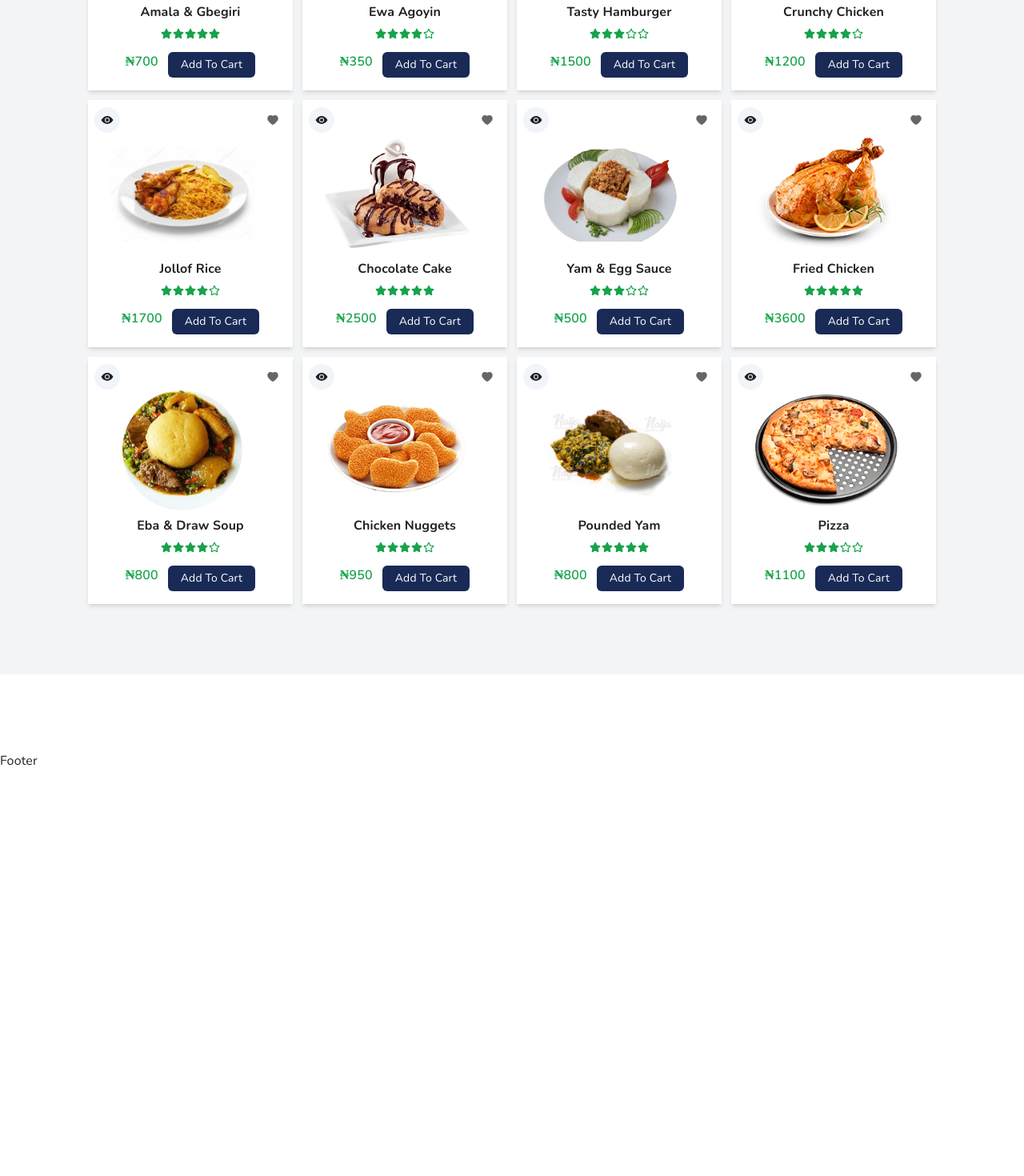
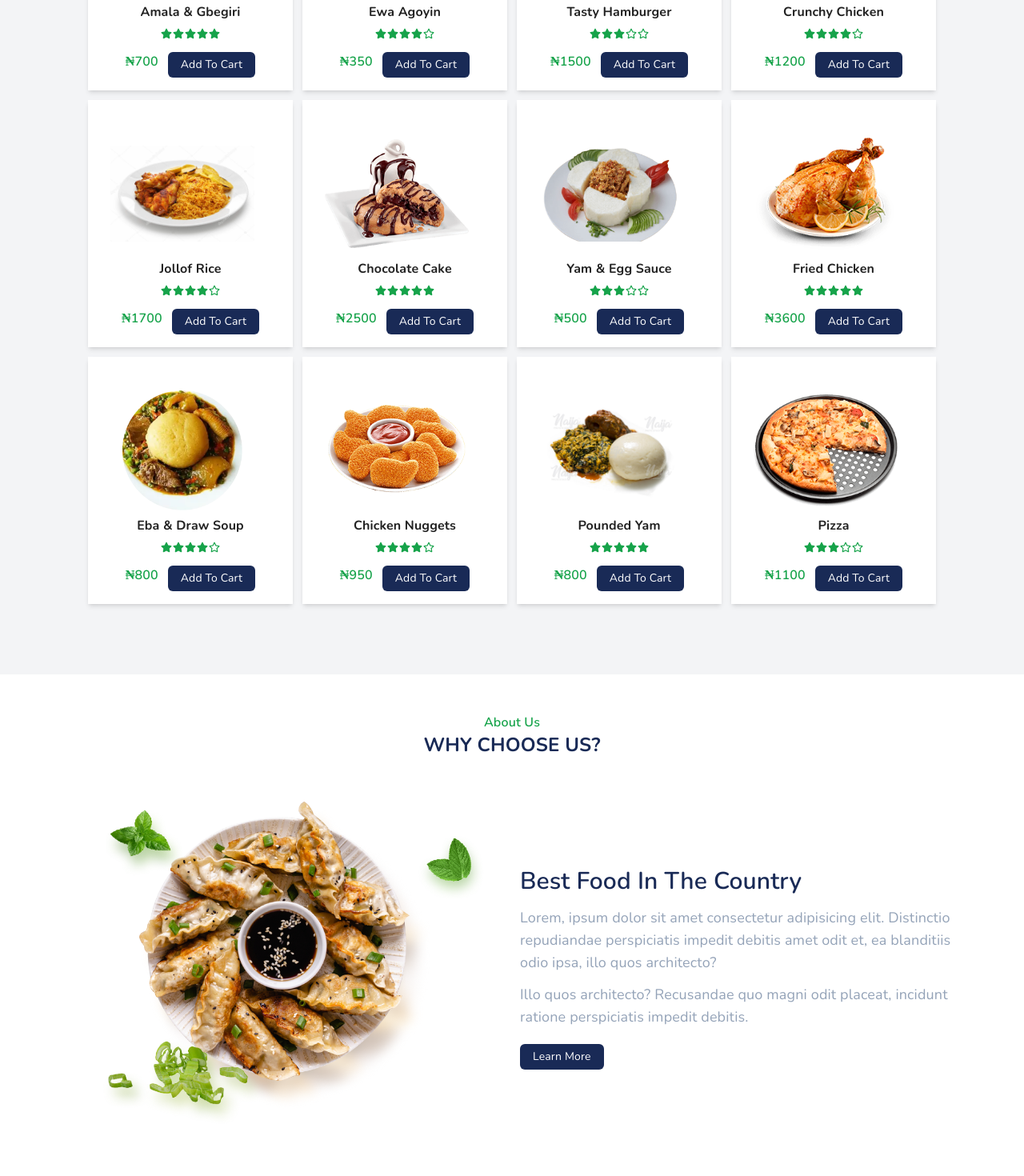
Before and after one commit to gidi-babz/koret-chow, a Next.js app: page / in a window 1280 px wide. Shown: the part 1140-2610 px from the top of the page at 80% size. Before the commit the page ends 2103 px from the top, so only its background shows below. Built offline with nearby package versions, Linux system fonts and the light colour scheme.

Commit message:
card hover

```diff
--- a/components/Card.js
+++ b/components/Card.js
@@ -1,9 +1,43 @@
-import React from 'react';
+import React, { useState } from 'react';
+import { Checkbox, Tooltip } from '@mui/material';
+import { IoEyeSharp } from 'react-icons/io5';
+import { AiFillHeart } from 'react-icons/ai';
 
 const Card = ({ children }) => {
+	const [isVisible, setIsVisible] = useState(false);
+	const label = { inputProps: { 'aria-label': 'Checkbox' } };
+
 	return (
-		<div className="shadow-md p-2 bg-white mb-4 lg:mb-0 cursor-pointer">
-			{children}
+		<div
+			className={`shadow-md p-2 bg-white mb-4 lg:mb-0 lg:cursor-pointer`}
+			onMouseOver={() => setIsVisible(true)}
+			onMouseLeave={() => setIsVisible(false)}
+		>
+			<>
+				<div
+					className={`flex justify-between items-center ease-in-out duration-300 lg:opacity-0 ${
+						isVisible && 'lg:opacity-100'
+					}`}
+				>
+					<Tooltip title="more" followCursor>
+						<div className="p-2 rounded-full bg-slate-100 cursor-pointer">
+							<IoEyeSharp />
+						</div>
+					</Tooltip>
+					<Tooltip title="Save" followCursor>
+						<div>
+							<Checkbox
+								// checked={checked}
+								// onChange={handleChange}
+								{...label}
+								icon={<AiFillHeart />}
+								checkedIcon={<AiFillHeart className="text-green-600" />}
+							/>
+						</div>
+					</Tooltip>
+				</div>
+				{children}
+			</>
 		</div>
 	);
 };
--- a/pages/index.js
+++ b/pages/index.js
@@ -1,4 +1,5 @@
 import Header from '../components/Header';
+import About from '../sections/About';
 import Dishes from '../sections/Dishes';
 
 export default function Home() {
@@ -6,6 +7,7 @@ export default function Home() {
 		<>
 			<Header />
 			<Dishes />
+			<About />
 		</>
 	);
 }
--- /dev/null
+++ b/sections/About.js
@@ -0,0 +1,42 @@
+import React from 'react';
+import Image from 'next/image';
+import { Container } from '@mui/material';
+import SectionHeading from '../components/SectionHeading';
+import Button from '../components/Button';
+
+const About = () => {
+	return (
+		<section id="about" className="bg-white py-12">
+			<Container maxWidth="lg">
+				<SectionHeading subHeading="About Us" heading="WHY CHOOSE US?" />
+				<div className="flex items-center gap-5 mt-12">
+					<div className="flex-1">
+						<Image
+							src="/img/about-img.png"
+							alt="about-us-image"
+							width={600}
+							height={450}
+						/>
+					</div>
+					<div className="flex flex-col justify-start justify-self-start items-start flex-1 gap-3">
+						<h2 className="text-3xl font-semibold about-desc-heading mb-px ">
+							Best Food In The Country
+						</h2>
+						<p className="text-lg text-slate-400 mb-0">
+							Lorem, ipsum dolor sit amet consectetur adipisicing elit.
+							Distinctio repudiandae perspiciatis impedit debitis amet odit et,
+							ea blanditiis odio ipsa, illo quos architecto?
+						</p>
+						<p className="text-lg text-slate-400">
+							Illo quos architecto? Recusandae quo magni odit placeat, incidunt
+							ratione perspiciatis impedit debitis.
+						</p>
+						<Button>Learn More</Button>
+					</div>
+				</div>
+			</Container>
+		</section>
+	);
+};
+
+export default About;
--- a/sections/Dishes.js
+++ b/sections/Dishes.js
@@ -1,11 +1,12 @@
 import React from 'react';
 import Image from 'next/image';
 import { Checkbox, Container, Tooltip } from '@mui/material';
+
 import SectionHeading from '../components/SectionHeading';
-import dishesdata from '../assets/dishesdata';
 import Card from '../components/Card';
 import Button from '../components/Button';
 import Ratings from '../components/Ratings';
+import dishesdata from '../assets/dishesdata';
 
 import { IoEyeSharp } from 'react-icons/io5';
 import { AiFillHeart } from 'react-icons/ai';
@@ -25,24 +26,6 @@ const Dishes = () => {
 				<div className="flex flex-wrap justify-center gap-4 lg:gap-3 my-10 lg:mx-6">
 					{dishesdata.map((dish) => (
 						<Card key={dish.id}>
-							<div className="flex justify-between items-center">
-								<Tooltip title="more" followCursor>
-									<div className="p-2 rounded-full bg-slate-100 cursor-pointer">
-										<IoEyeSharp />
-									</div>
-								</Tooltip>
-								<Tooltip title="Save" followCursor>
-									<div>
-										<Checkbox
-											// checked={checked}
-											// onChange={handleChange}
-											{...label}
-											icon={<AiFillHeart />}
-											checkedIcon={<AiFillHeart className="text-green-600" />}
-										/>
-									</div>
-								</Tooltip>
-							</div>
 							<div className="flex flex-col items-start">
 								<div className="mx-5" style={{ width: '200px' }}>
 									<Image
--- a/styles/globals.css
+++ b/styles/globals.css
@@ -53,7 +53,8 @@ span.swiper-pagination-bullet.swiper-pagination-bullet-active {
 }
 
 .hero-title,
-.dishes-heading {
+.dishes-heading,
+.about-desc-heading {
 	color: var(--black);
 }
 
```
